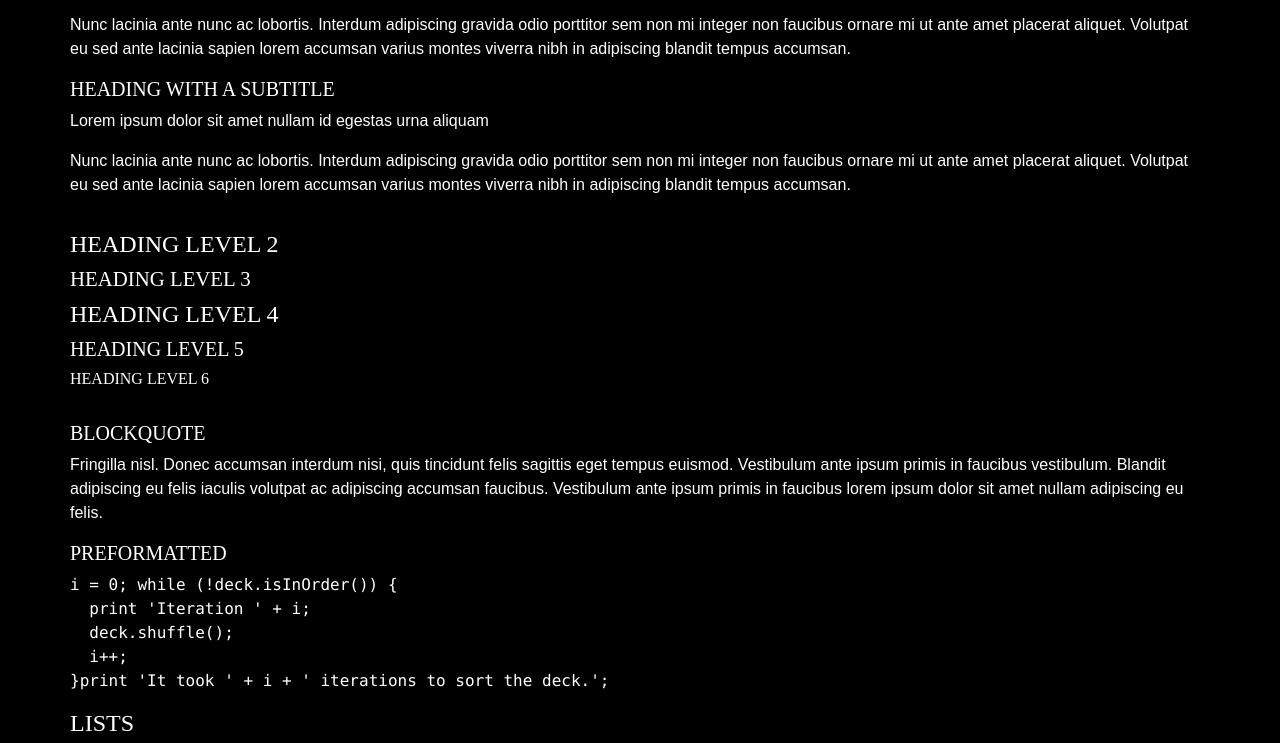
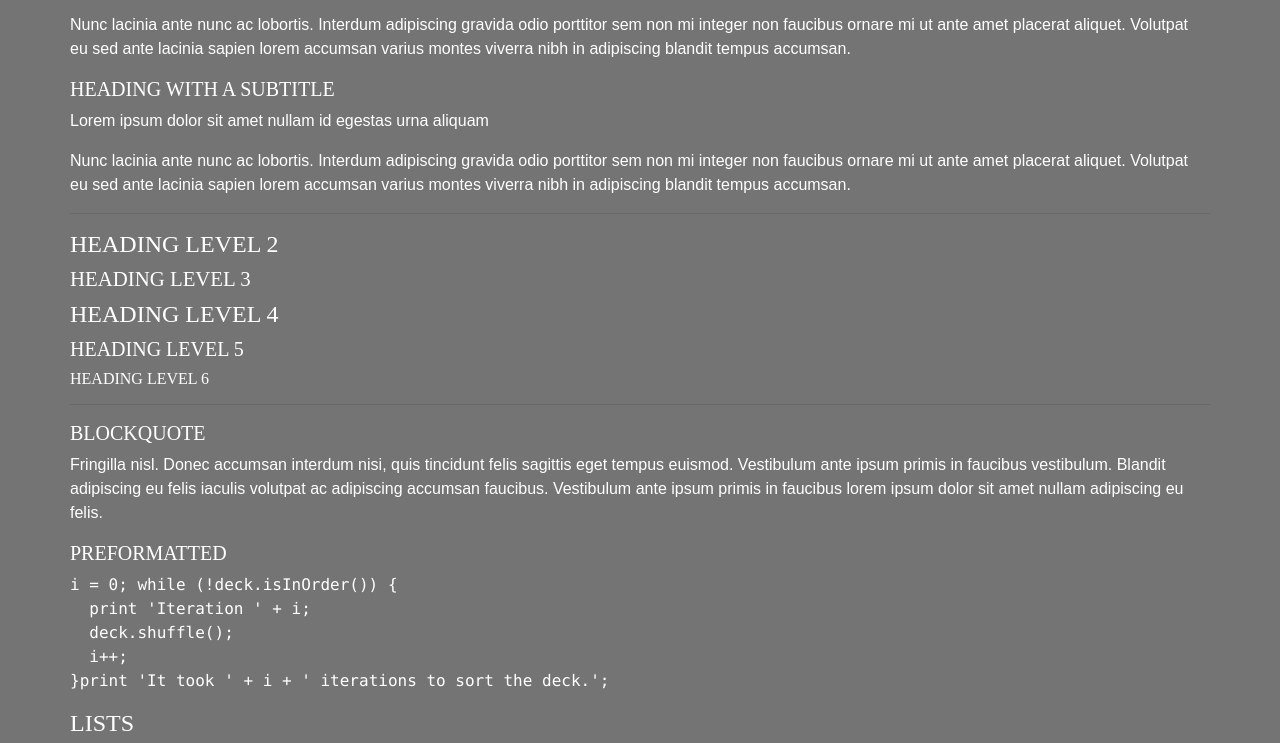
Before and after one commit to marielaneff/lemans66, a Gatsby site: page /Elements in a window 1280 px wide. Shown: the part 218-961 px from the top of the page. Built offline with nearby package versions, Linux system fonts and the light colour scheme; Gatsby itself is replaced by a stand-in of ours.

Commit message:
nouveua bg

```diff
--- a/src/assets/sass/main.scss
+++ b/src/assets/sass/main.scss
@@ -16,7 +16,8 @@
 body{
     font-family: 'Muli', sans-serif;
     color:white;
-background-color:black;
+background-color:#747474;
+
 
 
 
```
